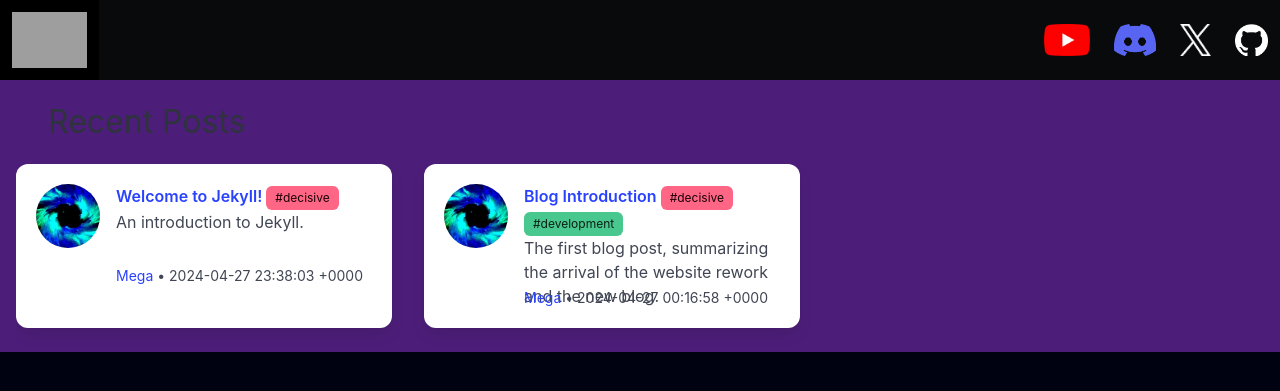
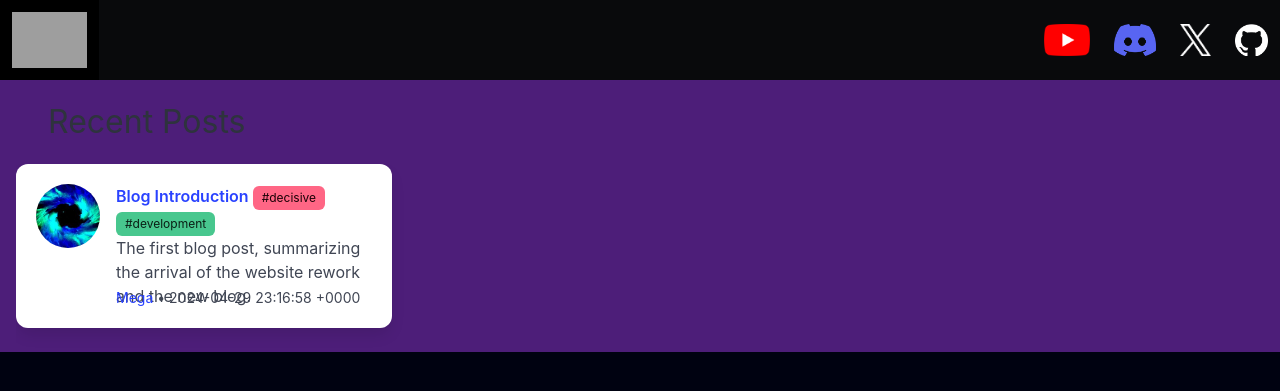
Before and after one commit to MModding/mmodding.github.io, a Jekyll site: the page built from docs/index.markdown, in a window 1280 px wide. Shown: the top 391 px of the page. Built offline with Jekyll 4.4.1, drawn with Linux system fonts in a browser that asks for light colours; some of the changed lines change nothing that is shown; grey boxes are pictures that could not be loaded.

Commit message:
cst way probably the issue

```diff
--- a/docs/_posts/2024-04-27-welcome-to-jekyll.markdown
+++ /dev/null
@@ -1,33 +0,0 @@
----
-layout: post
-title:  "Welcome to Jekyll!"
-date:   2024-04-27 23:38:03 UTC+0200
-categories: jekyll update
-author: Mega
-description: An introduction to Jekyll.
-tags:
-- decisive
----
-You’ll find this post in your `_posts` directory. Go ahead and edit it and re-build the site to see your changes. You can rebuild the site in many different ways, but the most common way is to run `jekyll serve`, which launches a web server and auto-regenerates your site when a file is updated.
-
-Jekyll requires blog post files to be named according to the following format:
-
-`YEAR-MONTH-DAY-title.MARKUP`
-
-Where `YEAR` is a four-digit number, `MONTH` and `DAY` are both two-digit numbers, and `MARKUP` is the file extension representing the format used in the file. After that, include the necessary front matter. Take a look at the source for this post to get an idea about how it works.
-
-Jekyll also offers powerful support for code snippets:
-
-{% highlight ruby %}
-def print_hi(name)
-  puts "Hi, #{name}"
-end
-print_hi('Tom')
-#=> prints 'Hi, Tom' to STDOUT.
-{% endhighlight %}
-
-Check out the [Jekyll docs][jekyll-docs] for more info on how to get the most out of Jekyll. File all bugs/feature requests at [Jekyll’s GitHub repo][jekyll-gh]. If you have questions, you can ask them on [Jekyll Talk][jekyll-talk].
-
-[jekyll-docs]: https://jekyllrb.com/docs/home
-[jekyll-gh]:   https://github.com/jekyll/jekyll
-[jekyll-talk]: https://talk.jekyllrb.com/
--- a/docs/_posts/2024-04-27-blog-introduction.markdown
+++ b/docs/_posts/2024-04-30-blog-introduction.markdown
@@ -1,8 +1,7 @@
 ---
 layout: post
 title: "Blog Introduction"
-date: 2024-04-27 00:16:58 UTC+0100
-categories: jekyll update
+date: 2024-04-30 00:16:58 +0100
 author: Mega
 description: The first blog post, summarizing the arrival of the website rework and the new blog.
 tags:
```
